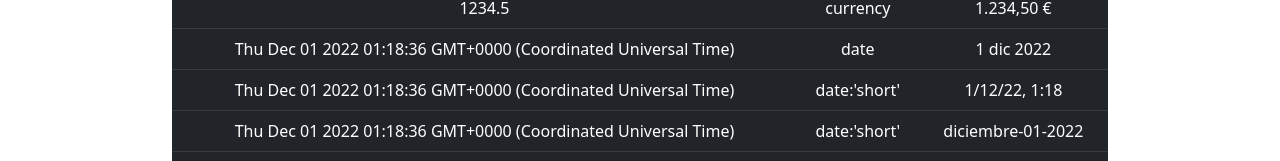
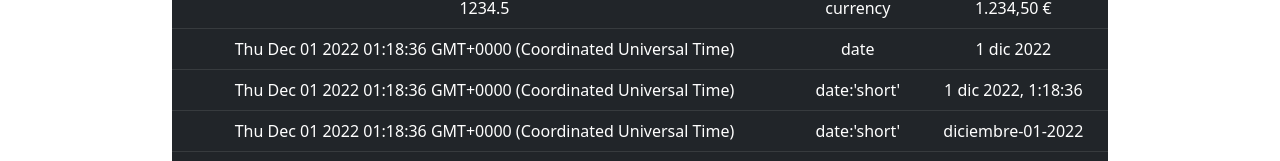
Before and after one commit to andresherrera17/proyecto-heroes-d4, an Angular app: page / in a window 1280 px wide. Shown: the part 549-710 px from the top of the page. Built offline with nearby package versions, Linux system fonts and the light colour scheme.

Commit message:
cambie pipe short a medium

```diff
--- a/src/app/components/ejemplos-pipes/ejemplos-pipes.component.html
+++ b/src/app/components/ejemplos-pipes/ejemplos-pipes.component.html
@@ -63,7 +63,7 @@
         <tr>
           <td>{{ fecha }}</td>
           <td>date:'short'</td>
-          <td>{{ fecha | date: "short" }}</td>
+          <td>{{ fecha | date: "medium" }}</td>
         </tr>
         <tr>
           <td>{{ fecha }}</td>
```
